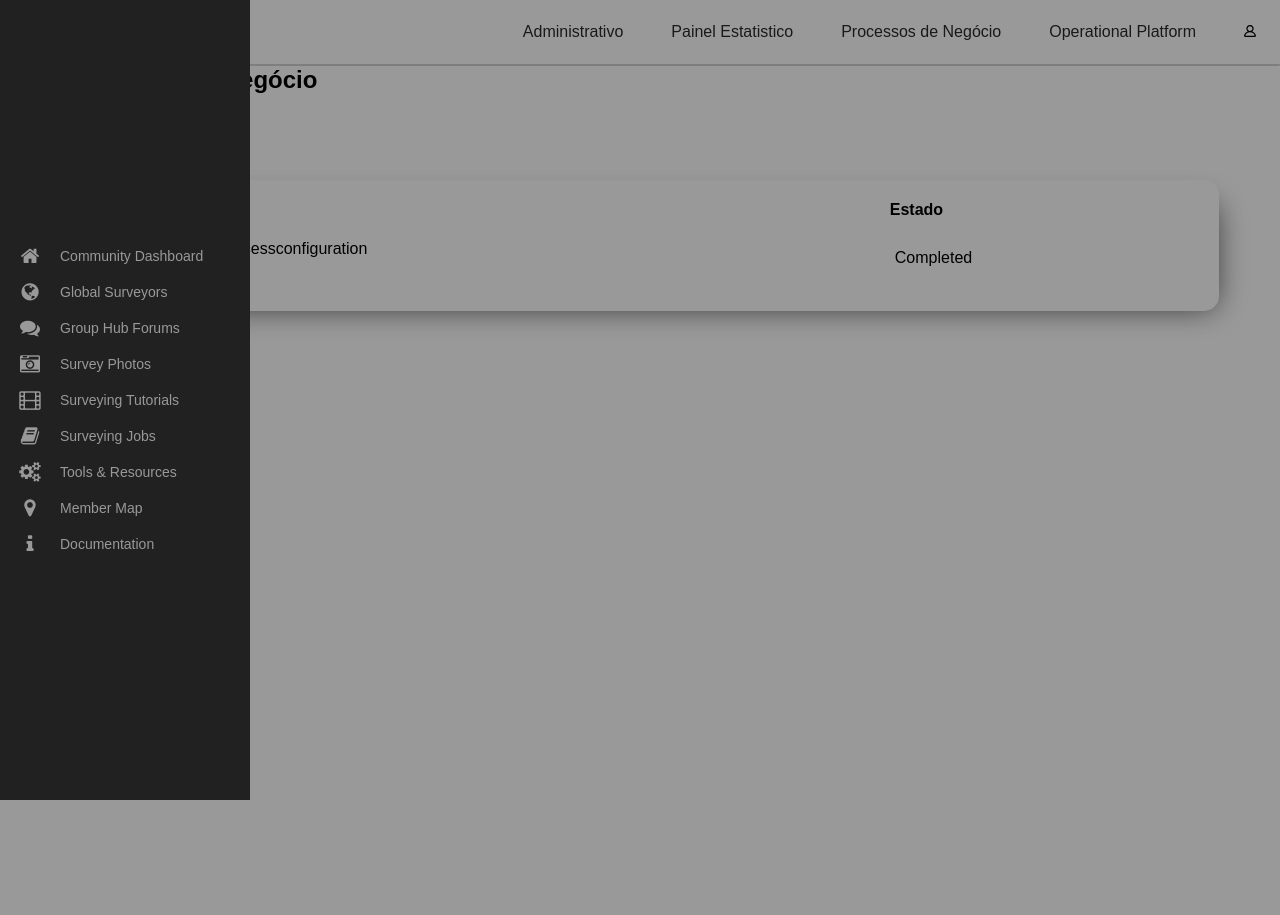
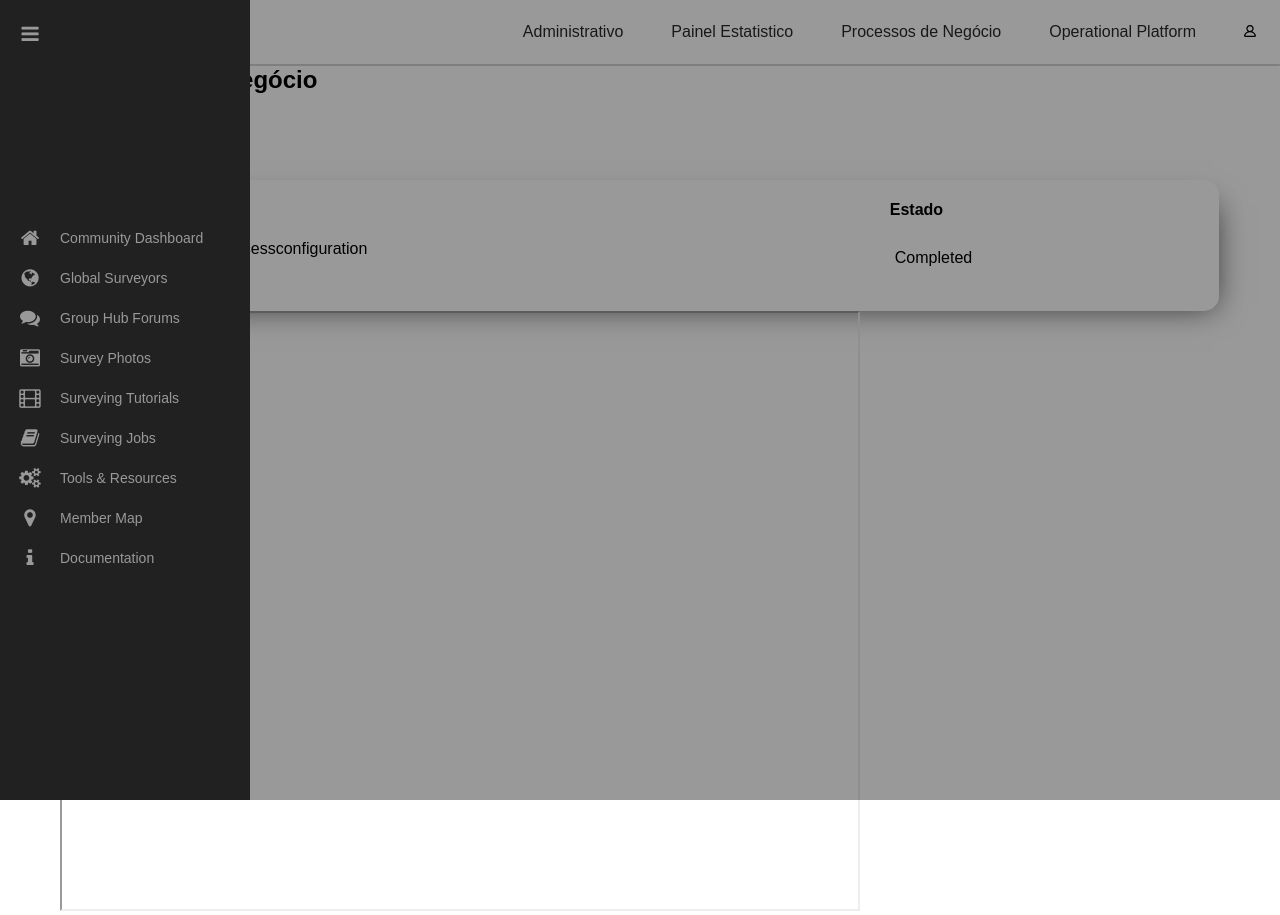
Before and after one commit to vanguart/CGI-Process-Monitoring-302-303, a Django app: page /process_listing in a window 1280 px wide. Before the commit the page ends 800 px from the top, so only its background shows below. Run offline with Django 4.2, Linux system fonts and the light colour scheme; tables that the repository leaves empty hold one stand-in row (values such as "Sample post"); some libraries are stand-ins or nearby versions.

Commit message:
Kibana integration started and more design

```diff
--- a/apps/process_listing/templates/process_listing/process_listing.html
+++ b/apps/process_listing/templates/process_listing/process_listing.html
@@ -82,6 +82,7 @@
         {% endfor %}
     </table>
 </div>
+<iframe src="http://localhost:5601/app/dashboards#/view/94aace80-f8e3-11ed-8c14-578d3c329bf1?embed=true&_g=(refreshInterval%3A(pause%3A!t%2Cvalue%3A60000)%2Ctime%3A(from%3A'2023-05-17T15%3A28%3A09.690Z'%2Cto%3A'2023-05-17T15%3A29%3A43.675Z'))" height="600" width="800"></iframe>
 
 
 {% endblock %}
--- a/main/templates/main/side_drawer.html
+++ b/main/templates/main/side_drawer.html
@@ -3,7 +3,10 @@
 
 <body>
     <nav class="main-menu">
-      <ul>
+        <div class="menu-icon">
+            <i class="menu-icon fa fa-bars fa-2x"></i>
+        </div>
+        <ul>
         <li>
           <a href="https://jbfarrow.com">
             <i class="fa fa-home fa-2x"></i>
@@ -58,7 +61,7 @@
             <span class="nav-text"> Documentation </span>
           </a>
         </li>
-      </ul>
+        </ul>
     </nav>
     <div class="shadow"></div>
 </body>
--- a/static/css/main/main.css
+++ b/static/css/main/main.css
@@ -22,7 +22,6 @@ header {
   margin-left: 60px;
   height: auto;
   background-color: var(--white);
-  z-index: 20;
 }
 
 .logo {
--- a/static/css/main/side_drawer.css
+++ b/static/css/main/side_drawer.css
@@ -14,16 +14,16 @@
   font-size:20px;
 }
 
-.main-menu:hover {
-    width:250px;
-    overflow:visible;
-}
-
-.main-menu:hover + .shadow{
-    display: block;
+.menu-icon {
+  position:absolute;
+  left:0;
+  top:0;
+  margin-top: 1.5vh;
+  color:#999;
 }
 
 .main-menu {
+  display: flex;
   background:#212121;
   position:absolute;
   top:0;
@@ -32,34 +32,32 @@
   left:0;
   width:60px;
   overflow:hidden;
-    -webkit-transition: width .05s linear;
-    transition: width .05s linear;
-    -webkit-transform:translateZ(0) scale(1,1);
+  -webkit-transition: width .1s linear;
+  transition: width .1s linear;
+  -webkit-transform: translateZ(0) scale(1,1);
   z-index: 2000;
 }
 
-.main-menu li {
-    position:relative;
-    display:block;
+.main-menu:hover {
   width:250px;
 }
 
-.main-menu li>a {
-    position:relative;
-    display:table;
+li>a {
+  text-decoration: none;
+  color:#999;
+  font-size: 14px;
+}
+
+.main-menu li {
+  width:250px;
   border-collapse:collapse;
   border-spacing:0;
-    color:#999;
-    font-family: arial;
-    font-size: 14px;
-    text-decoration:none;
   -webkit-transform:translateZ(0) scale(1,1);
   -webkit-transition:all .1s linear;
   transition:all .1s linear;
 }
 
 .nav-text {
-    position:relative;
   display:table-cell;
   vertical-align:middle;
   width:190px;
@@ -70,7 +68,7 @@ ul, li {
   padding:0;
 }
 
-.main-menu li:hover>a {
+.main-menu li:hover {
   color:#fff;
   background-color:#000000;
 }
@@ -78,9 +76,14 @@ ul, li {
 .shadow {
   display: none;
   position: absolute;
+  top: 0;
   height: 100%;
   width: 100%;
   background-color: #000000;
   opacity: 0.4;
   z-index: 1999;
 }
+
+.main-menu:hover + .shadow {
+  display: block;
+}
```
Lines whose indentation alone changed are shown as unchanged.
